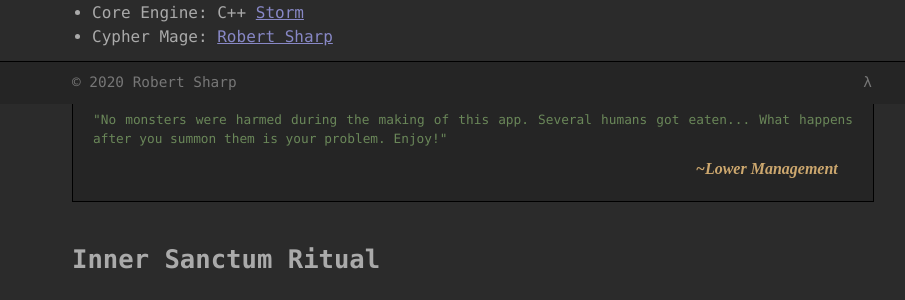
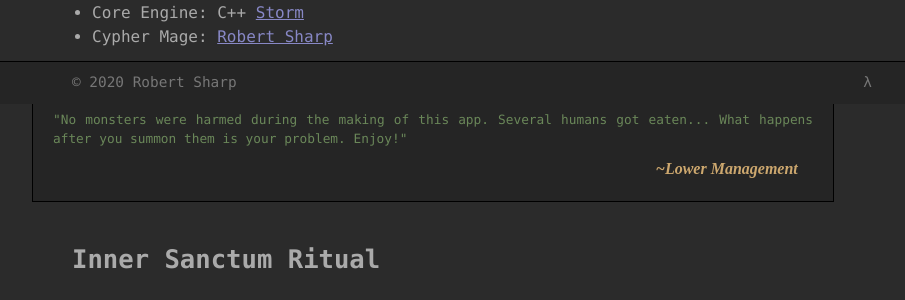
Before and after one commit to BrokenShell/MonsterFactoryFlask, a Flask app: page /about in a window 1280 px wide. Shown: the part 696-996 px from the top of the page, without its empty margins (28-933 px from the left). Run offline with Flask 2, Linux system fonts and the light colour scheme.

```diff
--- a/static/css/style.css
+++ b/static/css/style.css
@@ -99,7 +99,7 @@ header h1 a:link, header h1 a:active, header h1 a:visited, header h1 a:hover {
     margin-bottom: 10px;
 }
 blockquote {
-    margin: 30px 100px 0;
+    margin: 30px 60px 0;
     background-color: #252525;
     border: 1px solid #000;
     padding: 20px;
```
